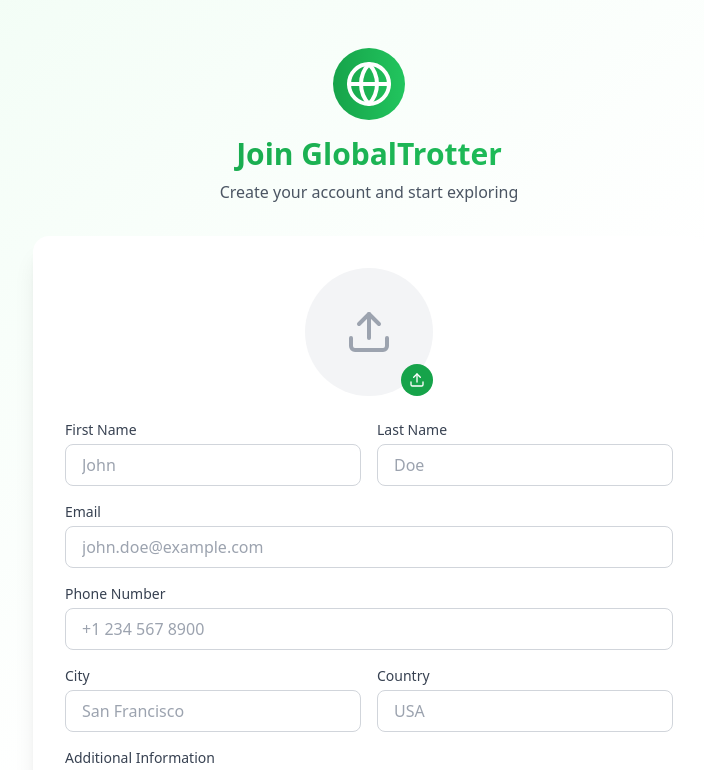
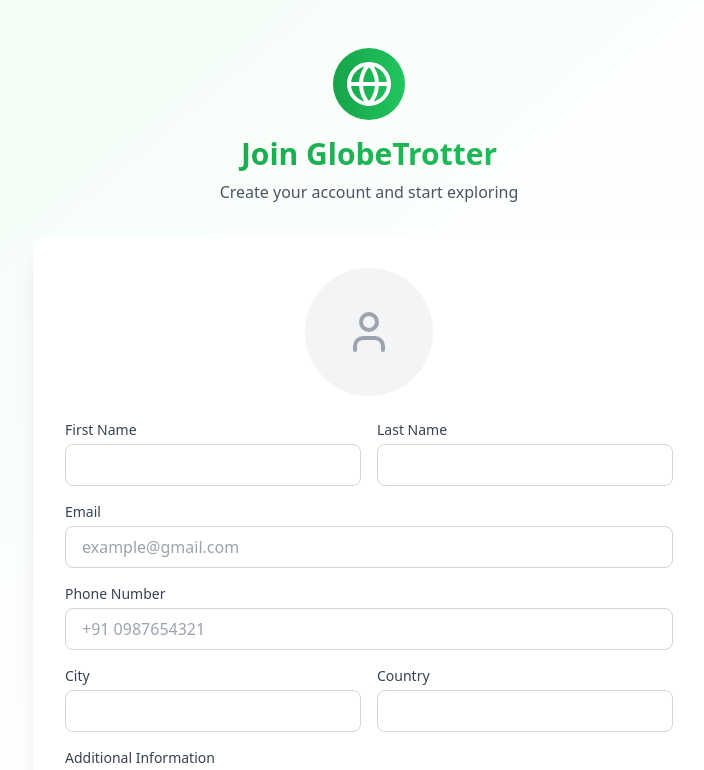
Before and after one commit to SSHareesh/Globe-trotter-techdecks, a React (Vite) app in the folder frontend/: page /register in a window 1280 px wide. Shown: the top 770 px of the page, without its empty margins (271-975 px from the left). Built offline with nearby package versions, Linux system fonts and the light colour scheme.

Commit message:
login and register bug fix

```diff
--- a/frontend/index.html
+++ b/frontend/index.html
@@ -4,10 +4,10 @@
     <meta charset="UTF-8" />
     <link rel="icon" type="image/svg+xml" href="/vite.svg" />
     <meta name="viewport" content="width=device-width, initial-scale=1.0" />
-    <title>Modern React Travel Planner App</title>
-    <meta property="og:image" content="https://bolt.new/static/og_default.png" />
+    <title>GlobeTrotter</title>
+    <meta property="og:image" content="" />
     <meta name="twitter:card" content="summary_large_image" />
-    <meta name="twitter:image" content="https://bolt.new/static/og_default.png" />
+    <meta name="twitter:image" content="" />
   </head>
   <body>
     <div id="root"></div>
--- a/frontend/src/pages/Login.tsx
+++ b/frontend/src/pages/Login.tsx
@@ -24,7 +24,7 @@ export default function Login() {
             </div>
           </div>
           <h1 className="text-3xl font-bold bg-gradient-to-r from-green-600 to-green-500 bg-clip-text text-transparent">
-            GlobalTrotter
+            GlobeTrotter
           </h1>
           <p className="text-gray-600 mt-2">Welcome back! Plan your next adventure</p>
         </div>
--- a/frontend/src/pages/Register.tsx
+++ b/frontend/src/pages/Register.tsx
@@ -1,6 +1,6 @@
 import { useState } from 'react';
 import { useNavigate, Link } from 'react-router-dom';
-import { Globe, Upload } from 'lucide-react';
+import { Globe, User } from 'lucide-react';
 import Input from '../components/Input';
 import Button from '../components/Button';
 
@@ -35,7 +35,7 @@ export default function Register() {
             </div>
           </div>
           <h1 className="text-3xl font-bold bg-gradient-to-r from-green-600 to-green-500 bg-clip-text text-transparent">
-            Join GlobalTrotter
+            Join GlobeTrotter
           </h1>
           <p className="text-gray-600 mt-2">Create your account and start exploring</p>
         </div>
@@ -44,11 +44,11 @@ export default function Register() {
           <div className="flex justify-center mb-6">
             <div className="relative">
               <div className="bg-gray-100 w-32 h-32 rounded-full flex items-center justify-center">
-                <Upload className="h-12 w-12 text-gray-400" />
+                <User className="h-12 w-12 text-gray-400" />
               </div>
-              <button className="absolute bottom-0 right-0 bg-green-600 text-white p-2 rounded-full hover:bg-green-700 transition-colors">
+              {/* <button className="absolute bottom-0 right-0 bg-green-600 text-white p-2 rounded-full hover:bg-green-700 transition-colors">
                 <Upload className="h-4 w-4" />
-              </button>
+              </button> */}
             </div>
           </div>
 
@@ -58,7 +58,7 @@ export default function Register() {
                 label="First Name"
                 name="firstName"
                 type="text"
-                placeholder="John"
+                placeholder=""
                 value={formData.firstName}
                 onChange={handleChange}
                 required
@@ -67,7 +67,7 @@ export default function Register() {
                 label="Last Name"
                 name="lastName"
                 type="text"
-                placeholder="Doe"
+                placeholder=""
                 value={formData.lastName}
                 onChange={handleChange}
                 required
@@ -78,7 +78,7 @@ export default function Register() {
               label="Email"
               name="email"
               type="email"
-              placeholder="john.doe@example.com"
+              placeholder="example@gmail.com"
               value={formData.email}
               onChange={handleChange}
               required
@@ -88,7 +88,7 @@ export default function Register() {
               label="Phone Number"
               name="phone"
               type="tel"
-              placeholder="+1 234 567 8900"
+              placeholder="+91 0987654321"
               value={formData.phone}
               onChange={handleChange}
               required
@@ -99,7 +99,7 @@ export default function Register() {
                 label="City"
                 name="city"
                 type="text"
-                placeholder="San Francisco"
+                placeholder=""
                 value={formData.city}
                 onChange={handleChange}
                 required
@@ -108,7 +108,7 @@ export default function Register() {
                 label="Country"
                 name="country"
                 type="text"
-                placeholder="USA"
+                placeholder=""
                 value={formData.country}
                 onChange={handleChange}
                 required
```
